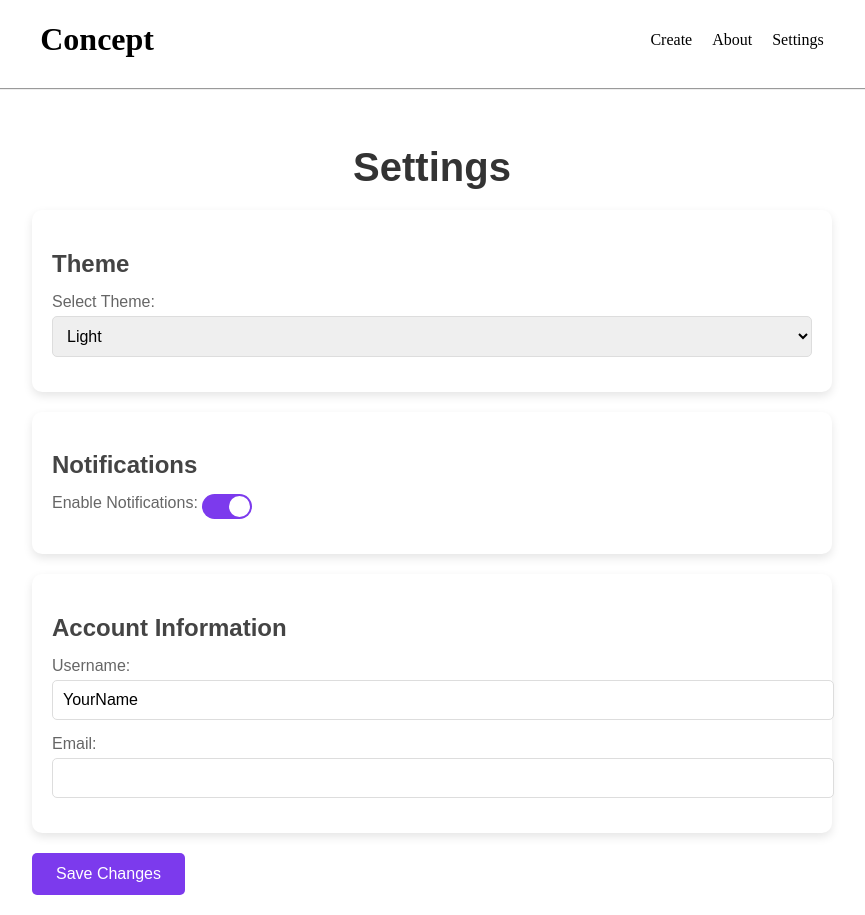
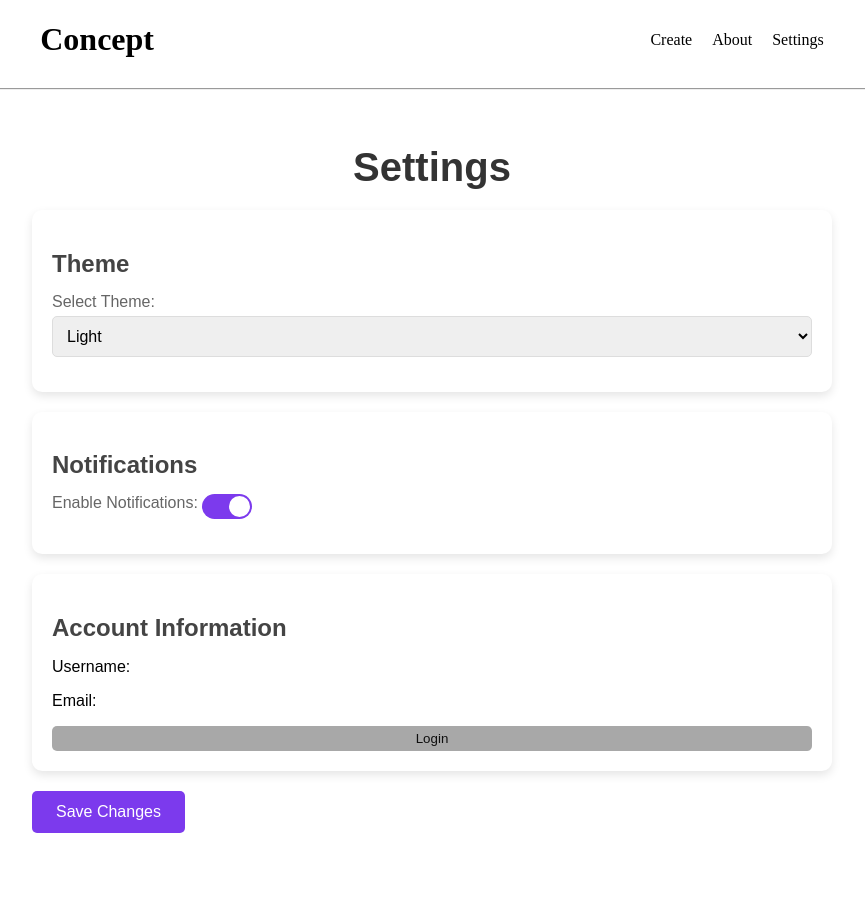
Before and after one commit to Arktetra/concept, a SvelteKit app in the folder frontend/: page /concept/settings in a window 1280 px wide. Shown: the whole page, without its empty margins (208-1073 px from the left). After the commit the page ends 853 px from the top, so only its background shows below. Built offline with nearby package versions, Linux system fonts and the light colour scheme.

Commit message:
add logout

```diff
--- a/frontend/src/callbacks.svelte.ts
+++ b/frontend/src/callbacks.svelte.ts
@@ -67,6 +67,19 @@ export const loginCallback = async (email: string, password: string) => {
         user.email = email;
 
         goto("/concept/")
+    } catch (err) {
+        console.log(err);
+    }
+}
+
+export const logoutCallback = async () => {
+    try {
+        const res = await fetch("/accounts/logout");
+
+        if (!res.ok) {
+            const error = await res.json();
+            throw new Error(error.error);
+        }
     } catch (err) {
         console.log(err);
     }
--- a/frontend/src/routes/concept/settings/+page.svelte
+++ b/frontend/src/routes/concept/settings/+page.svelte
@@ -1,5 +1,9 @@
 <script>
+    import { onMount } from "svelte";
+    import { Cookie } from "../../../cookie";
     import { user } from "../../../state.svelte";
+    import { logoutCallback } from "../../../callbacks.svelte";
+    import { goto } from "$app/navigation";
 
     // Reactive variables for settings
     let theme = 'light'; // Default theme
@@ -12,7 +16,85 @@
         alert('Settings saved!');
         // Here, you can add logic to send the updated settings to your backend/database
     }
+
+    // onMount(() => {
+    //     console.log(document.cookie);
+    // })
 </script>
+
+<!-- Settings Section -->
+<div class="settings-container">
+    <h1>Settings</h1>
+
+    <!-- Theme Selection Card -->
+    <div class="setting-card">
+        <h2>Theme</h2>
+        <label>
+            Select Theme:
+            <select bind:value={theme}>
+                <option value="light">Light</option>
+                <option value="dark">Dark</option>
+            </select>
+        </label>
+    </div>
+
+    <!-- Notifications Card -->
+    <div class="setting-card">
+        <h2>Notifications</h2>
+        <label>
+            Enable Notifications:
+            <div class="toggle-switch">
+                <input type="checkbox" bind:checked={notificationsEnabled} />
+                <span class="slider"></span>
+            </div>
+        </label>
+    </div>
+
+    <!-- Account Information Card -->
+    <div class="setting-card">
+        <h2>Account Information</h2>
+        <!-- <label>
+            Username:
+            <input type="text" bind:value={username} />
+        </label>
+        <label>
+            Email:
+            <input type="email" bind:value={user.email} />
+        </label> -->
+        <p>
+            Username: {Cookie.get("name").replaceAll(/"/g, "")}
+        </p>
+        <p>
+            Email: {Cookie.get("email")}
+        </p>
+        {#if Cookie.get("email") === ""}
+            <button
+                id="login"
+                onclick={() => {
+                    goto("/concept/login");
+                }}
+            >
+            Login
+            </button>
+        {:else}
+            <button
+                id="logout"
+                onclick={async () => {
+                    await logoutCallback();
+                    goto("/concept/settings");
+                }}
+            >
+                Logout
+            </button>
+        {/if}
+    </div>
+
+    <!-- Save Button -->
+    <button class="save-button" onclick={saveSettings}>
+
+        Save Changes
+    </button>
+</div>
 
 <style>
     /* General Styles */
@@ -127,53 +209,19 @@
         background: #6d28d9; /* Darker purple on hover */
     }
 
+    #logout, #login {
+        background-color: #a8a8a8;
+        color: #0f0f0f;
+        border: none;
+        padding: 5px 10px;
+        border-radius: 5px;
+        width: 100%;
+    }
+
+    #logout:hover, #login:hover {
+        background-color: #0f0f0f;
+        color: #f0f0f0;
+    }
+
 
 </style>
-
-<!-- Settings Section -->
-<div class="settings-container">
-    <h1>Settings</h1>
-
-    <!-- Theme Selection Card -->
-    <div class="setting-card">
-        <h2>Theme</h2>
-        <label>
-            Select Theme:
-            <select bind:value={theme}>
-                <option value="light">Light</option>
-                <option value="dark">Dark</option>
-            </select>
-        </label>
-    </div>
-
-    <!-- Notifications Card -->
-    <div class="setting-card">
-        <h2>Notifications</h2>
-        <label>
-            Enable Notifications:
-            <div class="toggle-switch">
-                <input type="checkbox" bind:checked={notificationsEnabled} />
-                <span class="slider"></span>
-            </div>
-        </label>
-    </div>
-
-    <!-- Account Information Card -->
-    <div class="setting-card">
-        <h2>Account Information</h2>
-        <label>
-            Username:
-            <input type="text" bind:value={username} />
-        </label>
-        <label>
-            Email:
-            <input type="email" bind:value={user.email} />
-        </label>
-    </div>
-
-    <!-- Save Button -->
-    <button class="save-button" on:click={saveSettings}>
-
-        Save Changes
-    </button>
-</div>
```
